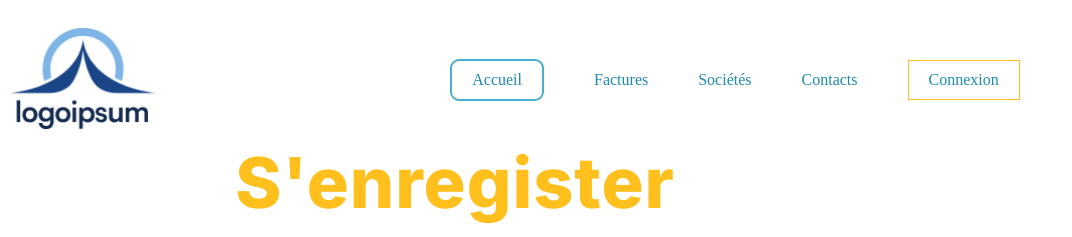
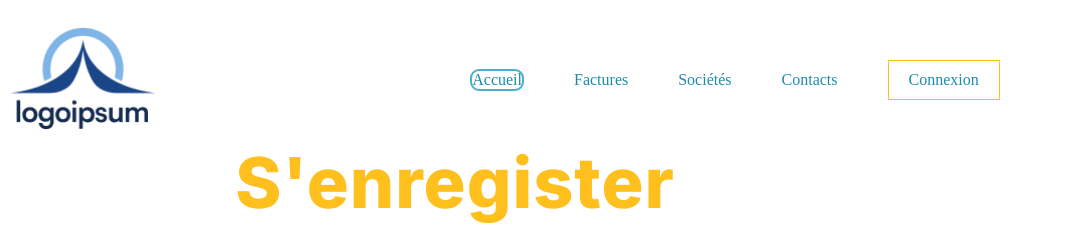
Before and after one commit to Alex-B9/Cogip_Challenge, a PHP site: page /register in a window 1280 px wide, with the pointer over the restyled element. Shown: the top 237 px of the page, without its empty margins (0-1072 px from the left). Run offline with PHP 8.4, Linux system fonts and the light colour scheme.

Commit message:
register

```diff
--- a/public/styles/pages/register/register.css
+++ b/public/styles/pages/register/register.css
@@ -32,7 +32,6 @@ header .navbarContainer .linksContainer ul li {
 header .navbarContainer .linksContainer ul li:nth-child(-n+4):hover {
   border: 2px solid #48AFCF;
   border-radius: 9px;
-  padding: 10px 20px;
 }
 header .navbarContainer .linksContainer ul li:last-child {
   border: 1px solid #FFBF1C;
```
Also changed, not shown: 1 other file.
